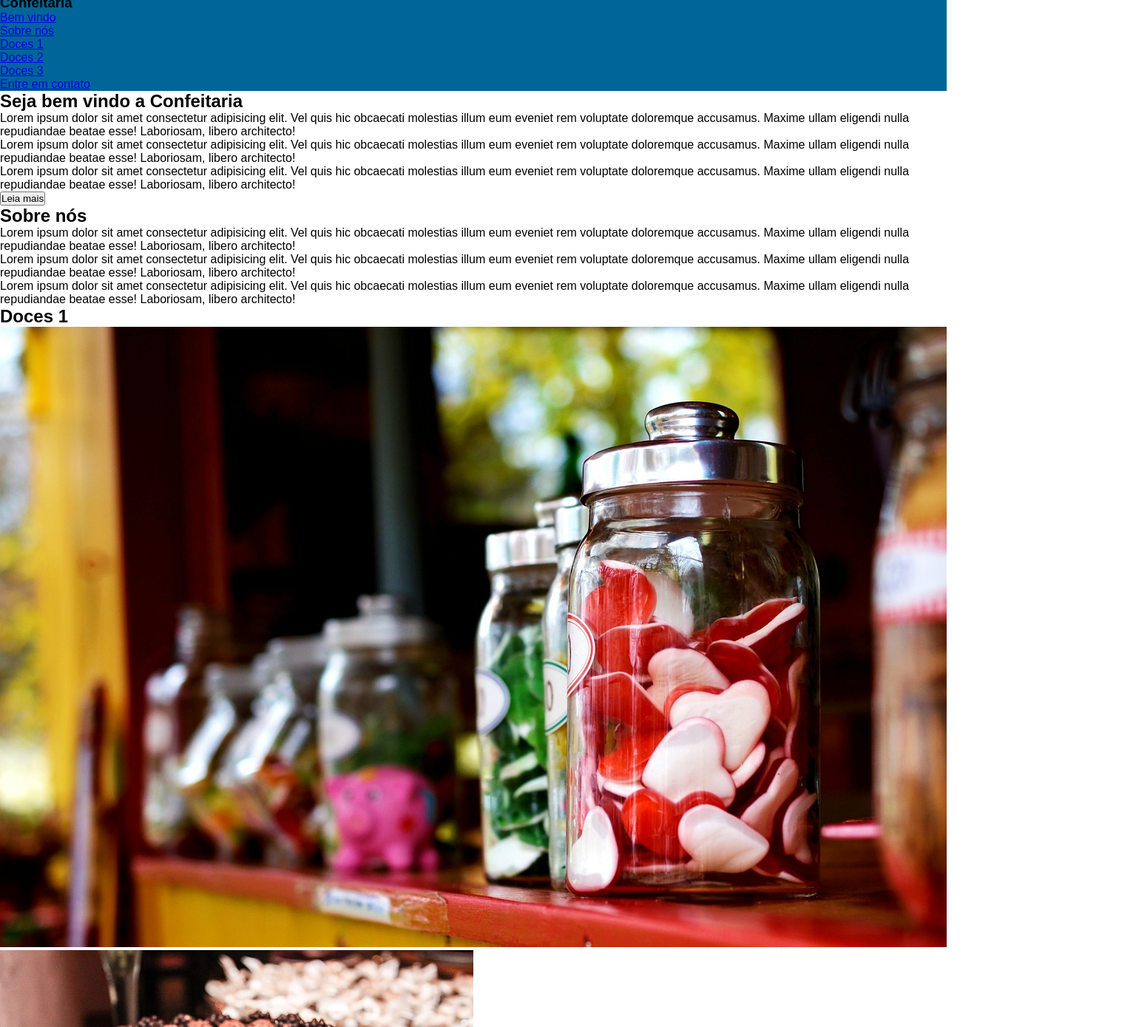
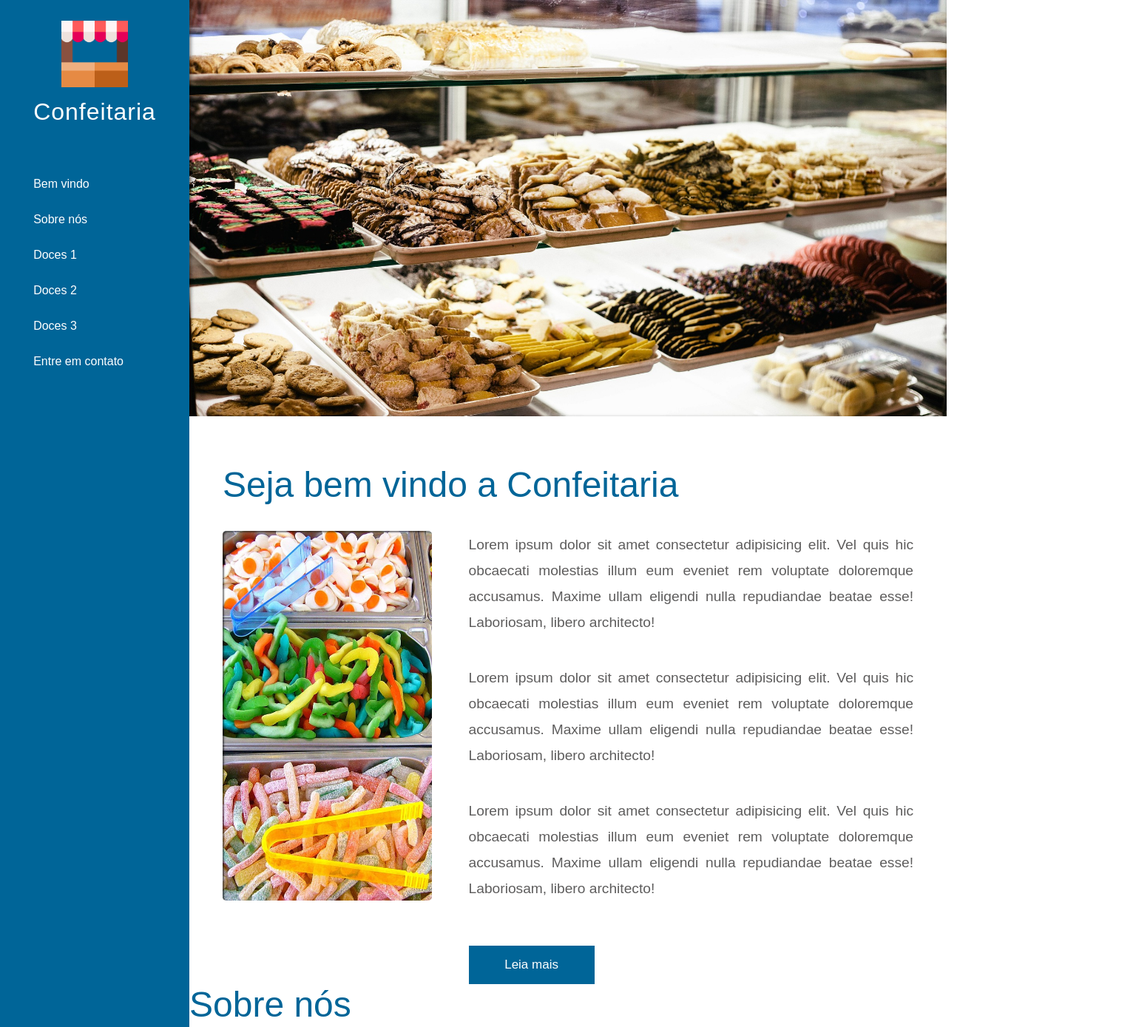
Before and after one commit to PedroLahm/projeto_confeitaria, a plain HTML site: page index.html in a window 1280 px wide. Shown: the part 7-1396 px from the top of the page at 74% size, 1536 px wide, since content can reach past the window. Drawn offline with Linux system fonts and the light colour scheme.

Commit message:
Update css

```diff
--- a/estilos/estilo.css
+++ b/estilos/estilo.css
@@ -12,10 +12,151 @@ body{
     height: 100vh;
 
     font-family: Arial, Helvetica, sans-serif;
+
+    overflow-x: hidden;
 }
 
+/*MAIN*/
+main{
+    display: flex;
+}
 
 /*NAV*/
 nav{
     background-color: #006598;
+
+    width: 20%;
+    padding: 10px 80px;
+
+    color: white;
+
+    display: flex;
+    justify-content: center;
 }
+
+div#box1{
+    position: fixed;
+}
+
+nav div#image-stand{
+    background-image: url(../imagens/stand.png);
+    background-size: contain;
+    background-repeat: no-repeat;
+    background-position: center center;
+
+    margin: 25px 0 15px 0;
+
+    height: 90px;
+}
+
+nav h1{
+    letter-spacing: 1px;
+    font-weight: 500;
+    font-size: 2em;
+    margin-bottom: 70px;
+}
+
+nav li{
+    list-style: none;
+    margin-bottom: 30px;
+}
+
+nav a{
+    color: white;
+    text-decoration: none;
+
+    transition: .3s;
+}
+
+nav a:hover{
+    color: lightgray;
+    text-decoration: underline;
+}
+
+/*ARTICLE*/
+article{
+    width: 80%;
+}
+
+section#bem-vindo{
+    margin-top: 65px;
+    padding: 0 45px;
+}
+
+section h2{
+    color: #006598;
+    font-weight: 500;
+    font-size: 3em;
+
+    margin-bottom: 35px;
+}
+
+div#box2{
+    display: flex;
+    flex-direction: row nowrap;
+    justify-content: flex-start;
+    align-items: stretch;
+    gap: 50px;
+}
+
+div.main-text{
+    margin-top: 1px;
+    width: 745px;
+
+    color: #5e5d5d;
+    font-size: 1.2em;
+    text-align: justify;
+    line-height: 35px;
+}
+
+div.main-text p{
+    margin-bottom: 40px;
+}
+
+div button{
+    background-color: #006598;
+    color: white;
+    font-size: 17px;
+
+    margin-top: 20px;
+    padding: 15px 18px;
+    width: 170px;
+
+    border: 1px solid transparent;
+    cursor: pointer;
+}
+
+div button:hover{
+    background-color: #007cba;
+}
+
+/*IMAGES*/
+section#main-banner{
+    background-image: url(../imagens/banner2.jpg);
+    background-repeat: no-repeat;
+    background-size: cover;
+    background-position: center;
+    background-attachment: fixed;
+
+
+    height: 570px;
+
+    box-shadow: inset 2px 2px 5px rgba(0, 0, 0, 0.500);
+}
+
+.banner{
+    background-repeat: no-repeat;
+    background-size: cover;
+    background-position: center center;
+
+    width: 350px;
+    height: 500px;
+
+    border-radius: 5px;
+
+    box-shadow: inset 2px 2px 2px rgba(0, 0, 0, 0.500);
+}
+
+#banner1{
+    background-image: url(../imagens/banner3.jpg);
+}
--- a/index.html
+++ b/index.html
@@ -9,8 +9,8 @@
 <body>
     <main>
         <nav>
-            <section>
-                <div #stand></div>
+            <div id="box1">
+                <div id="image-stand"></div>
                 <h1>Confeitaria</h1>
 
                 <ul>
@@ -21,24 +21,24 @@
                     <li><a href="doces3">Doces 3</a></li>
                     <li><a href="contato">Entre em contato</a></li>
                 </ul>
-            </section>
+            </box>
         </nav>
 
 
         <article>
-            <section class="banner"></section>
+            <section id="main-banner"></section>
 
             <section id="bem-vindo">
                 <h2>Seja bem vindo a Confeitaria</h2>
 
+                <div id="box2">
                     <div class="banner" id="banner1"></div>
-
                     <div class="main-text" id="text1">
                         <p>Lorem ipsum dolor sit amet consectetur adipisicing elit. Vel quis hic obcaecati molestias illum eum eveniet rem voluptate doloremque accusamus. Maxime ullam eligendi nulla repudiandae beatae esse! Laboriosam, libero architecto!</p>
                         <p>Lorem ipsum dolor sit amet consectetur adipisicing elit. Vel quis hic obcaecati molestias illum eum eveniet rem voluptate doloremque accusamus. Maxime ullam eligendi nulla repudiandae beatae esse! Laboriosam, libero architecto!</p>
                         <p>Lorem ipsum dolor sit amet consectetur adipisicing elit. Vel quis hic obcaecati molestias illum eum eveniet rem voluptate doloremque accusamus. Maxime ullam eligendi nulla repudiandae beatae esse! Laboriosam, libero architecto!</p>
-
                         <button>Leia mais</button>
+                    </div>
                 </div>
             </section>
 
```
Lines whose indentation alone changed are shown as unchanged.
